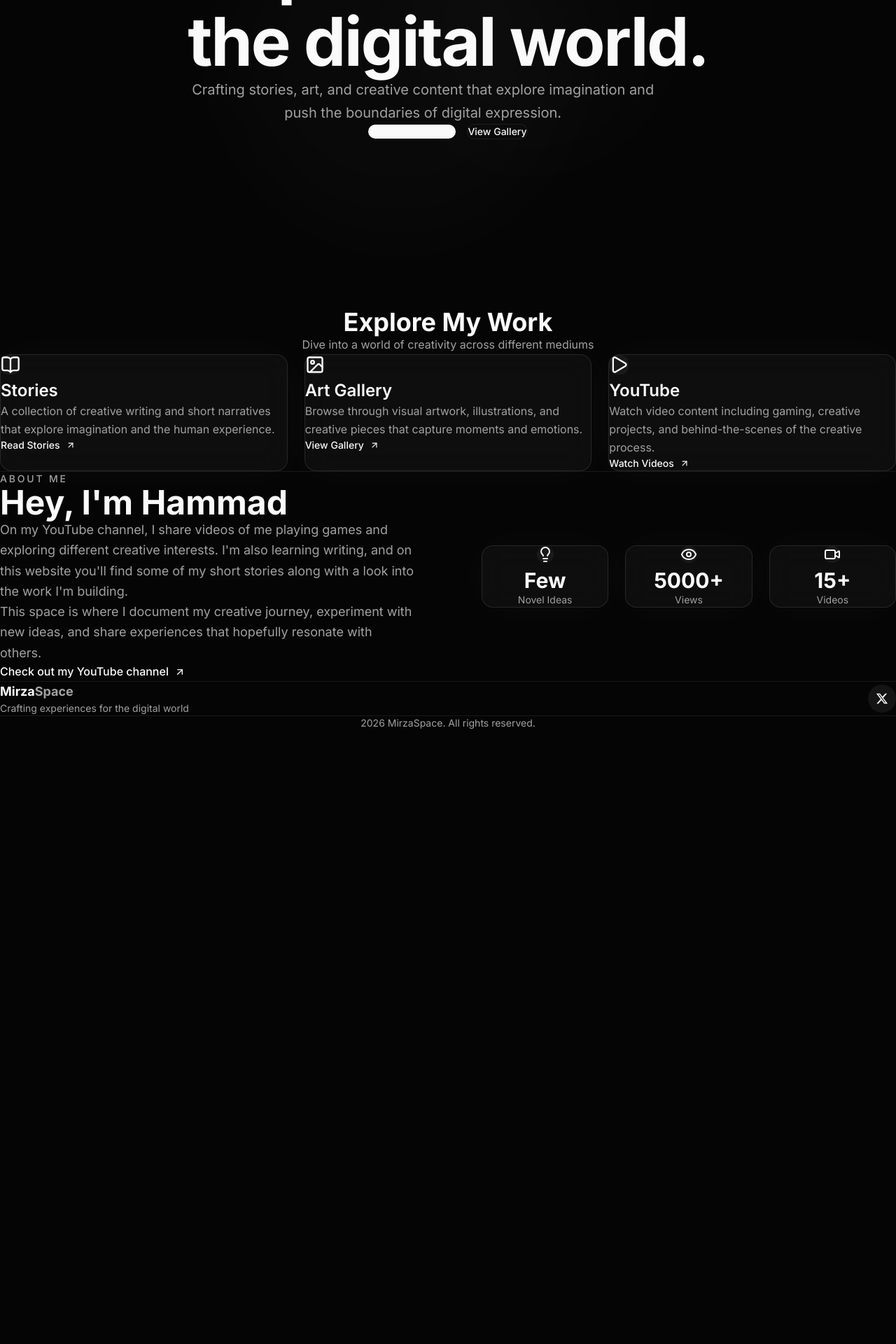
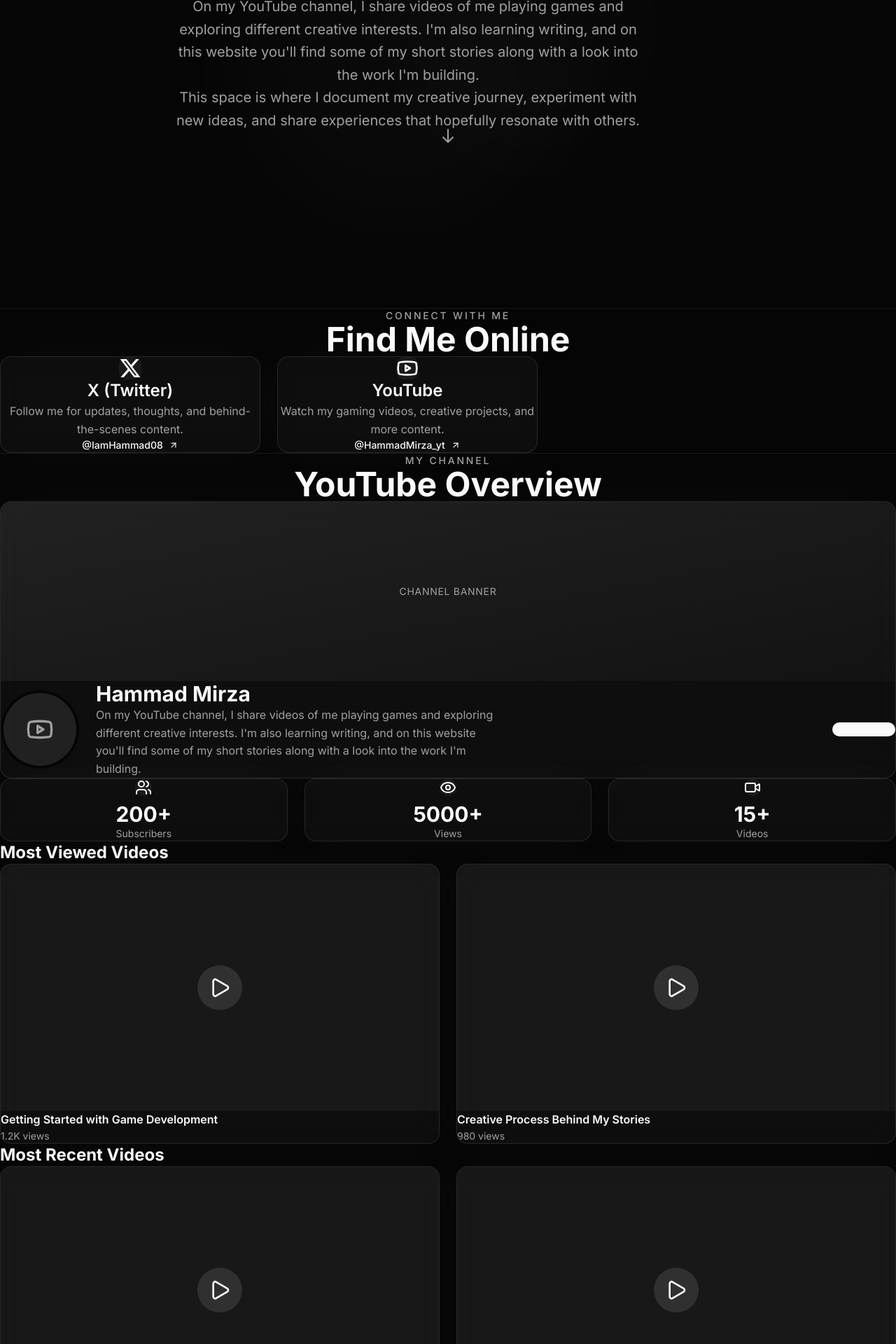
Before and after one commit to HammadMirza8/HammadMirza8, a Next.js app: page / in a window 1280 px wide. Shown: the part 360-2280 px from the top of the page at 70% size. Before the commit the page ends 1403 px from the top, so only its background shows below. Built offline with nearby package versions, Linux system fonts and the light colour scheme.

Commit message:
feat: redesign home page and update footer
Add personal intro, social links, YouTube overview, and video grids. Update footer to "2026 MirzaSpace".

Co-authored-by: Hammad Mirza <174458225+HammadMirza8@users.noreply.github.com>

```diff
--- a/app/page.tsx
+++ b/app/page.tsx
@@ -1,16 +1,49 @@
-import Link from "next/link";
-import { ArrowUpRight, BookOpen, Image as ImageIcon, Play, Lightbulb, Eye, Video } from "lucide-react";
+import { ArrowUpRight, Play, Users, Eye, Video, Youtube } from "lucide-react";
 
-const stats = [
-  { icon: Lightbulb, value: "Few", label: "Novel Ideas" },
+function XIcon({ size = 20 }: { size?: number }) {
+  return (
+    <svg width={size} height={size} viewBox="0 0 24 24" fill="currentColor">
+      <path d="M18.244 2.25h3.308l-7.227 8.26 8.502 11.24H16.17l-5.214-6.817L4.99 21.75H1.68l7.73-8.835L1.254 2.25H8.08l4.713 6.231zm-1.161 17.52h1.833L7.084 4.126H5.117z" />
+    </svg>
+  );
+}
+
+const channelStats = [
+  { icon: Users, value: "200+", label: "Subscribers" },
   { icon: Eye, value: "5000+", label: "Views" },
   { icon: Video, value: "15+", label: "Videos" },
+];
+
+const mostViewedVideos = [
+  {
+    title: "Getting Started with Game Development",
+    views: "1.2K views",
+    thumbnail: "/thumbnails/video-1.jpg",
+  },
+  {
+    title: "Creative Process Behind My Stories",
+    views: "980 views",
+    thumbnail: "/thumbnails/video-2.jpg",
+  },
+];
+
+const mostRecentVideos = [
+  {
+    title: "New Adventures in Gaming",
+    views: "450 views",
+    thumbnail: "/thumbnails/video-3.jpg",
+  },
+  {
+    title: "Behind the Scenes: MirzaSpace",
+    views: "320 views",
+    thumbnail: "/thumbnails/video-4.jpg",
+  },
 ];
 
 export default function HomePage() {
   return (
     <div className="min-h-screen">
-      {/* Hero Section */}
+      {/* Section 1: Personal Introduction */}
       <section className="relative min-h-screen flex items-center justify-center overflow-hidden pt-20">
         {/* Subtle gradient orbs */}
         <div className="absolute top-1/4 left-1/4 w-[500px] h-[500px] bg-white/[0.02] rounded-full blur-3xl" />
@@ -22,106 +55,88 @@ export default function HomePage() {
           </p>
 
           <h1 className="text-5xl font-bold leading-[1.1] tracking-tight text-foreground md:text-7xl lg:text-8xl">
-            <span className="text-balance block">experiences for</span>
-            <span className="text-balance block mt-2">the digital world.</span>
+            <span className="text-balance block">Hey, I&apos;m Hammad</span>
           </h1>
 
           <p className="mx-auto mt-8 max-w-2xl text-lg leading-relaxed text-muted-foreground md:text-xl">
-            Crafting stories, art, and creative content that explore imagination
-            and push the boundaries of digital expression.
+            On my YouTube channel, I share videos of me playing games and
+            exploring different creative interests. I&apos;m also learning
+            writing, and on this website you&apos;ll find some of my short
+            stories along with a look into the work I&apos;m building.
           </p>
 
-          <div className="mt-12 flex flex-wrap items-center justify-center gap-4">
-            <Link
-              href="/stories"
-              className="group inline-flex items-center gap-2 rounded-full bg-foreground px-8 py-4 text-sm font-medium text-background transition-all hover:bg-foreground/90"
-            >
-              Explore Stories
-              <ArrowUpRight size={16} className="transition-transform group-hover:translate-x-0.5 group-hover:-translate-y-0.5" />
-            </Link>
-            <Link
-              href="/gallery"
-              className="inline-flex items-center gap-2 rounded-full border border-border px-8 py-4 text-sm font-medium text-foreground transition-all hover:bg-muted"
-            >
-              View Gallery
-            </Link>
+          <p className="mx-auto mt-4 max-w-2xl text-lg leading-relaxed text-muted-foreground md:text-xl">
+            This space is where I document my creative journey, experiment
+            with new ideas, and share experiences that hopefully resonate
+            with others.
+          </p>
+
+          <div className="mt-12 flex items-center justify-center">
+            <div className="animate-bounce">
+              <svg className="w-6 h-6 text-muted-foreground" fill="none" stroke="currentColor" viewBox="0 0 24 24">
+                <path strokeLinecap="round" strokeLinejoin="round" strokeWidth={2} d="M19 14l-7 7m0 0l-7-7m7 7V3" />
+              </svg>
+            </div>
           </div>
         </div>
       </section>
 
-      {/* Featured Sections - Glassmorphism Cards */}
-      <section className="relative py-24 md:py-32">
+      {/* Section 2: Social Media Links */}
+      <section className="relative py-24 md:py-32 border-t border-border">
         <div className="mx-auto max-w-7xl px-6">
-          <div className="mb-16 text-center">
-            <h2 className="text-3xl font-bold text-foreground md:text-4xl">
-              Explore My Work
+          <div className="text-center mb-16">
+            <p className="mb-4 text-sm font-medium uppercase tracking-[0.2em] text-muted-foreground">
+              Connect With Me
+            </p>
+            <h2 className="text-4xl font-bold text-foreground md:text-5xl">
+              Find Me Online
             </h2>
-            <p className="mt-4 text-muted-foreground">
-              Dive into a world of creativity across different mediums
-            </p>
           </div>
 
-          <div className="grid gap-6 md:grid-cols-3">
-            {/* Stories Card */}
-            <Link href="/stories" className="group">
-              <div className="glass glow rounded-2xl p-8 transition-all duration-300 hover:bg-white/[0.06] hover:border-white/20 h-full">
-                <div className="mb-6 inline-flex rounded-xl bg-white/5 p-4">
-                  <BookOpen size={28} className="text-foreground" />
-                </div>
-                <h3 className="mb-3 text-2xl font-semibold text-foreground">
-                  Stories
-                </h3>
-                <p className="text-muted-foreground leading-relaxed mb-6">
-                  A collection of creative writing and short narratives that
-                  explore imagination and the human experience.
-                </p>
-                <div className="flex items-center gap-2 text-sm font-medium text-foreground">
-                  Read Stories
-                  <ArrowUpRight size={14} className="transition-transform group-hover:translate-x-0.5 group-hover:-translate-y-0.5" />
-                </div>
-              </div>
-            </Link>
-
-            {/* Gallery Card */}
-            <Link href="/gallery" className="group">
-              <div className="glass glow rounded-2xl p-8 transition-all duration-300 hover:bg-white/[0.06] hover:border-white/20 h-full">
-                <div className="mb-6 inline-flex rounded-xl bg-white/5 p-4">
-                  <ImageIcon size={28} className="text-foreground" />
-                </div>
-                <h3 className="mb-3 text-2xl font-semibold text-foreground">
-                  Art Gallery
-                </h3>
-                <p className="text-muted-foreground leading-relaxed mb-6">
-                  Browse through visual artwork, illustrations, and creative
-                  pieces that capture moments and emotions.
-                </p>
-                <div className="flex items-center gap-2 text-sm font-medium text-foreground">
-                  View Gallery
-                  <ArrowUpRight size={14} className="transition-transform group-hover:translate-x-0.5 group-hover:-translate-y-0.5" />
-                </div>
-              </div>
-            </Link>
-
-            {/* YouTube Card */}
+          <div className="grid gap-6 md:grid-cols-2 max-w-3xl mx-auto">
+            {/* Twitter/X Card */}
             <a
-              href="https://www.youtube.com/@HammadMirza_yt"
+              href="https://x.com/IamHammad08"
               target="_blank"
               rel="noopener noreferrer"
               className="group"
             >
-              <div className="glass glow rounded-2xl p-8 transition-all duration-300 hover:bg-white/[0.06] hover:border-white/20 h-full">
-                <div className="mb-6 inline-flex rounded-xl bg-white/5 p-4">
-                  <Play size={28} className="text-foreground" />
+              <div className="glass glow rounded-2xl p-8 transition-all duration-300 hover:bg-white/[0.06] hover:border-white/20 h-full flex flex-col items-center text-center">
+                <div className="mb-6 inline-flex rounded-xl bg-white/5 p-5">
+                  <XIcon size={32} />
+                </div>
+                <h3 className="mb-3 text-2xl font-semibold text-foreground">
+                  X (Twitter)
+                </h3>
+                <p className="text-muted-foreground leading-relaxed mb-6">
+                  Follow me for updates, thoughts, and behind-the-scenes content.
+                </p>
+                <div className="flex items-center gap-2 text-sm font-medium text-foreground mt-auto">
+                  @IamHammad08
+                  <ArrowUpRight size={14} className="transition-transform group-hover:translate-x-0.5 group-hover:-translate-y-0.5" />
+                </div>
+              </div>
+            </a>
+
+            {/* YouTube Card */}
+            <a
+              href="https://m.youtube.com/@HammadMirza_yt"
+              target="_blank"
+              rel="noopener noreferrer"
+              className="group"
+            >
+              <div className="glass glow rounded-2xl p-8 transition-all duration-300 hover:bg-white/[0.06] hover:border-white/20 h-full flex flex-col items-center text-center">
+                <div className="mb-6 inline-flex rounded-xl bg-white/5 p-5">
+                  <Youtube size={32} className="text-foreground" />
                 </div>
                 <h3 className="mb-3 text-2xl font-semibold text-foreground">
                   YouTube
                 </h3>
                 <p className="text-muted-foreground leading-relaxed mb-6">
-                  Watch video content including gaming, creative projects,
-                  and behind-the-scenes of the creative process.
+                  Watch my gaming videos, creative projects, and more content.
                 </p>
-                <div className="flex items-center gap-2 text-sm font-medium text-foreground">
-                  Watch Videos
+                <div className="flex items-center gap-2 text-sm font-medium text-foreground mt-auto">
+                  @HammadMirza_yt
                   <ArrowUpRight size={14} className="transition-transform group-hover:translate-x-0.5 group-hover:-translate-y-0.5" />
                 </div>
               </div>
@@ -130,46 +145,65 @@ export default function HomePage() {
         </div>
       </section>
 
-      {/* About Section with Stats */}
+      {/* Section 3: YouTube Channel Overview */}
       <section className="relative py-24 md:py-32 border-t border-border">
         <div className="mx-auto max-w-7xl px-6">
-          <div className="grid gap-16 lg:grid-cols-2 lg:gap-24 items-center">
-            {/* About Text */}
-            <div>
+          <div className="text-center mb-16">
             <p className="mb-4 text-sm font-medium uppercase tracking-[0.2em] text-muted-foreground">
-                About Me
+              My Channel
             </p>
             <h2 className="text-4xl font-bold text-foreground md:text-5xl">
-                Hey, I&apos;m Hammad
+              YouTube Overview
             </h2>
-              <p className="mt-6 text-lg leading-relaxed text-muted-foreground">
+          </div>
+
+          {/* Channel Banner & Logo Area */}
+          <div className="glass glow rounded-2xl overflow-hidden mb-12">
+            {/* Banner Placeholder - Replace with actual banner */}
+            <div className="relative h-48 md:h-64 bg-gradient-to-br from-white/[0.08] to-white/[0.02] flex items-center justify-center">
+              <div className="absolute inset-0 flex items-center justify-center">
+                <p className="text-muted-foreground text-sm uppercase tracking-wider">
+                  Channel Banner
+                </p>
+              </div>
+            </div>
+
+            {/* Channel Info */}
+            <div className="p-8 md:p-10">
+              <div className="flex flex-col md:flex-row items-center gap-6">
+                {/* Logo Placeholder - Replace with actual logo */}
+                <div className="w-24 h-24 md:w-28 md:h-28 rounded-full bg-white/[0.08] border-4 border-background flex items-center justify-center -mt-16 md:-mt-20 relative z-10">
+                  <Youtube size={40} className="text-muted-foreground" />
+                </div>
+
+                <div className="text-center md:text-left flex-1">
+                  <h3 className="text-2xl md:text-3xl font-bold text-foreground">
+                    Hammad Mirza
+                  </h3>
+                  <p className="text-muted-foreground mt-2 max-w-xl">
                     On my YouTube channel, I share videos of me playing games and
                     exploring different creative interests. I&apos;m also learning
                     writing, and on this website you&apos;ll find some of my short
                     stories along with a look into the work I&apos;m building.
                   </p>
-              <p className="mt-4 text-lg leading-relaxed text-muted-foreground">
-                This space is where I document my creative journey, experiment
-                with new ideas, and share experiences that hopefully resonate
-                with others.
-              </p>
+                </div>
 
-              <div className="mt-10">
                 <a
-                  href="https://www.youtube.com/@HammadMirza_yt"
+                  href="https://m.youtube.com/@HammadMirza_yt"
                   target="_blank"
                   rel="noopener noreferrer"
-                  className="group inline-flex items-center gap-2 text-foreground font-medium hover:text-muted-foreground transition-colors"
+                  className="group inline-flex items-center gap-2 rounded-full bg-foreground px-6 py-3 text-sm font-medium text-background transition-all hover:bg-foreground/90"
                 >
-                  Check out my YouTube channel
-                  <ArrowUpRight size={16} className="transition-transform group-hover:translate-x-0.5 group-hover:-translate-y-0.5" />
+                  Subscribe
+                  <ArrowUpRight size={14} className="transition-transform group-hover:translate-x-0.5 group-hover:-translate-y-0.5" />
                 </a>
               </div>
             </div>
+          </div>
 
-            {/* Stats Grid */}
-            <div className="grid gap-6 sm:grid-cols-3">
-              {stats.map((stat) => (
+          {/* Channel Stats */}
+          <div className="grid grid-cols-3 gap-4 md:gap-6 mb-16">
+            {channelStats.map((stat) => (
               <div
                 key={stat.label}
                 className="glass glow rounded-2xl p-6 text-center"
@@ -177,11 +211,89 @@ export default function HomePage() {
                 <div className="mb-4 inline-flex rounded-xl bg-white/5 p-3">
                   <stat.icon size={24} className="text-foreground" />
                 </div>
-                  <p className="text-3xl font-bold text-foreground">{stat.value}</p>
+                <p className="text-2xl md:text-3xl font-bold text-foreground">{stat.value}</p>
                 <p className="mt-1 text-sm text-muted-foreground">{stat.label}</p>
               </div>
             ))}
           </div>
+
+          {/* Video Grid: Most Viewed */}
+          <div className="mb-12">
+            <h3 className="text-2xl font-bold text-foreground mb-6">Most Viewed Videos</h3>
+            <div className="grid gap-6 md:grid-cols-2">
+              {mostViewedVideos.map((video, index) => (
+                <a
+                  key={index}
+                  href="https://m.youtube.com/@HammadMirza_yt"
+                  target="_blank"
+                  rel="noopener noreferrer"
+                  className="group"
+                >
+                  <div className="glass glow rounded-2xl overflow-hidden transition-all duration-300 hover:bg-white/[0.06] hover:border-white/20">
+                    {/* Thumbnail Placeholder */}
+                    <div className="relative aspect-video bg-white/[0.04] flex items-center justify-center">
+                      <div className="absolute inset-0 flex items-center justify-center">
+                        <div className="w-16 h-16 rounded-full bg-white/10 flex items-center justify-center group-hover:bg-white/20 transition-colors">
+                          <Play size={32} className="text-foreground ml-1" />
+                        </div>
+                      </div>
+                    </div>
+                    <div className="p-5">
+                      <h4 className="font-semibold text-foreground group-hover:text-foreground/80 transition-colors">
+                        {video.title}
+                      </h4>
+                      <p className="text-sm text-muted-foreground mt-1">{video.views}</p>
+                    </div>
+                  </div>
+                </a>
+              ))}
+            </div>
+          </div>
+
+          {/* Video Grid: Most Recent */}
+          <div>
+            <h3 className="text-2xl font-bold text-foreground mb-6">Most Recent Videos</h3>
+            <div className="grid gap-6 md:grid-cols-2">
+              {mostRecentVideos.map((video, index) => (
+                <a
+                  key={index}
+                  href="https://m.youtube.com/@HammadMirza_yt"
+                  target="_blank"
+                  rel="noopener noreferrer"
+                  className="group"
+                >
+                  <div className="glass glow rounded-2xl overflow-hidden transition-all duration-300 hover:bg-white/[0.06] hover:border-white/20">
+                    {/* Thumbnail Placeholder */}
+                    <div className="relative aspect-video bg-white/[0.04] flex items-center justify-center">
+                      <div className="absolute inset-0 flex items-center justify-center">
+                        <div className="w-16 h-16 rounded-full bg-white/10 flex items-center justify-center group-hover:bg-white/20 transition-colors">
+                          <Play size={32} className="text-foreground ml-1" />
+                        </div>
+                      </div>
+                    </div>
+                    <div className="p-5">
+                      <h4 className="font-semibold text-foreground group-hover:text-foreground/80 transition-colors">
+                        {video.title}
+                      </h4>
+                      <p className="text-sm text-muted-foreground mt-1">{video.views}</p>
+                    </div>
+                  </div>
+                </a>
+              ))}
+            </div>
+          </div>
+
+          {/* CTA to YouTube */}
+          <div className="mt-12 text-center">
+            <a
+              href="https://m.youtube.com/@HammadMirza_yt"
+              target="_blank"
+              rel="noopener noreferrer"
+              className="group inline-flex items-center gap-2 text-foreground font-medium hover:text-muted-foreground transition-colors"
+            >
+              View all videos on YouTube
+              <ArrowUpRight size={16} className="transition-transform group-hover:translate-x-0.5 group-hover:-translate-y-0.5" />
+            </a>
           </div>
         </div>
       </section>
--- a/components/footer.tsx
+++ b/components/footer.tsx
@@ -37,7 +37,7 @@ export function Footer() {
 
         <div className="mt-12 pt-8 border-t border-border text-center">
           <p className="text-sm text-muted-foreground">
-            {new Date().getFullYear()} MirzaSpace. All rights reserved.
+            2026 MirzaSpace. All rights reserved.
           </p>
         </div>
       </div>
```
Lines whose indentation alone changed are shown as unchanged.
